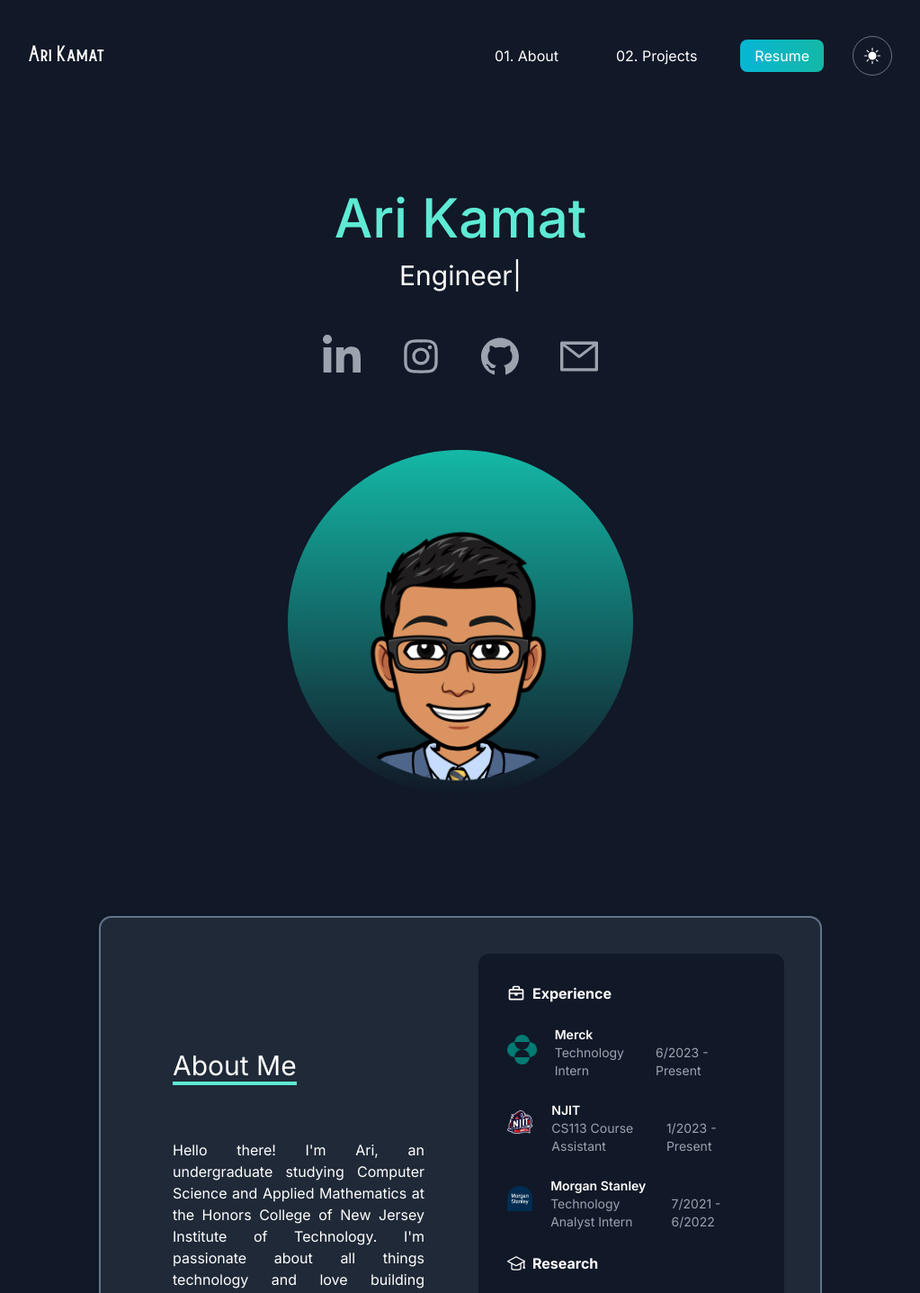
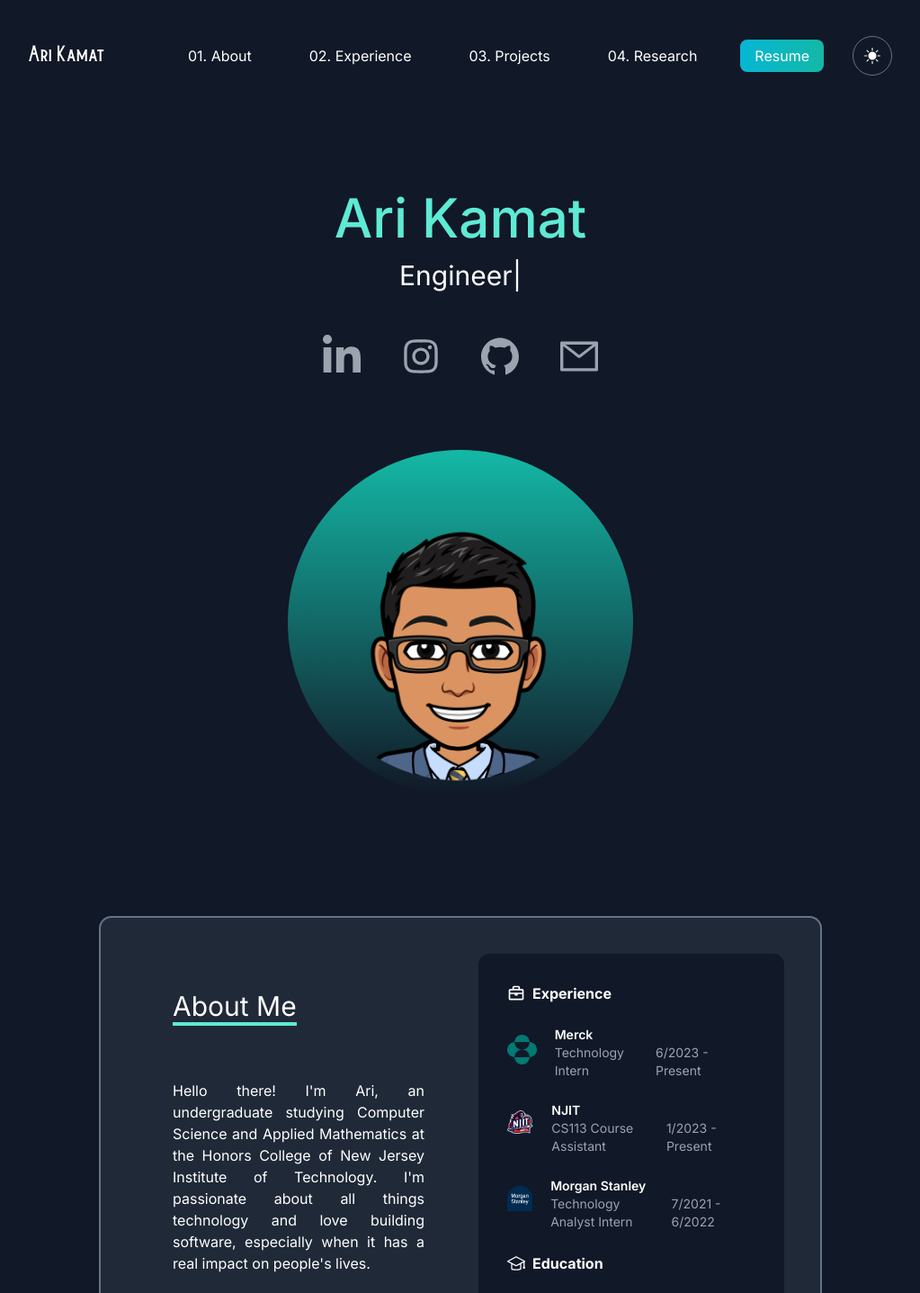
Before and after one commit to arikamat/personal-site, a Next.js app: page / in a window 1280 px wide. Shown: the top 1437 px of the page at 90% size, without its empty margins (128-1151 px from the left). Built offline with nearby package versions, Linux system fonts and the light colour scheme.

Commit message:
add experience and research to nav bar

```diff
--- a/components/navbar.js
+++ b/components/navbar.js
@@ -36,7 +36,7 @@ const NavBar = () => {
 						className={
 							"dark:text-white text-black px-4 py-2 border-none mr-8 rounded-lg flex-1 hover:bg-gray-200 dark:hover:bg-gray-800 transition duration-300"
 						}
-						href="#about"
+						href="/#about"
 						scroll={false}
 					>
 						01. About
@@ -45,9 +45,25 @@ const NavBar = () => {
 				<li className="hidden sm:block">
 					<a
 						className="dark:text-white text-black px-4 py-2 border-none mr-8 rounded-lg flex-1 hover:bg-gray-200 dark:hover:bg-gray-800 transition duration-300"
-						href="#projects"
+						href="/#about"
 					>
-						02. Projects
+						02. Experience
+					</a>
+				</li>
+				<li className="hidden sm:block">
+					<a
+						className="dark:text-white text-black px-4 py-2 border-none mr-8 rounded-lg flex-1 hover:bg-gray-200 dark:hover:bg-gray-800 transition duration-300"
+						href="/#projects"
+					>
+						03. Projects
+					</a>
+				</li>
+				<li className="hidden sm:block">
+					<a
+						className="dark:text-white text-black px-4 py-2 border-none mr-8 rounded-lg flex-1 hover:bg-gray-200 dark:hover:bg-gray-800 transition duration-300"
+						href="/#research"
+					>
+						04. Research
 					</a>
 				</li>
 				<li>
--- a/components/workeducation.js
+++ b/components/workeducation.js
@@ -39,18 +39,6 @@ const WorkEducation = () => {
 			/>
 			<div className="flex items-center dark:text-white my-3 ">
 				<SlGraduation className="text-xl  mr-2 my-auto  font-bold" />
-				<h2 className="my-auto font-bold">Research</h2>
-			</div>
-
-			<Item
-				title="Technology Intern"
-				company="NJIT"
-				icon={njit}
-				date="2/2023 - Present"
-			/>
-
-			<div className="flex items-center dark:text-white my-3 ">
-				<SlGraduation className="text-xl  mr-2 my-auto  font-bold" />
 				<h2 className="my-auto font-bold">Education</h2>
 			</div>
 
```
